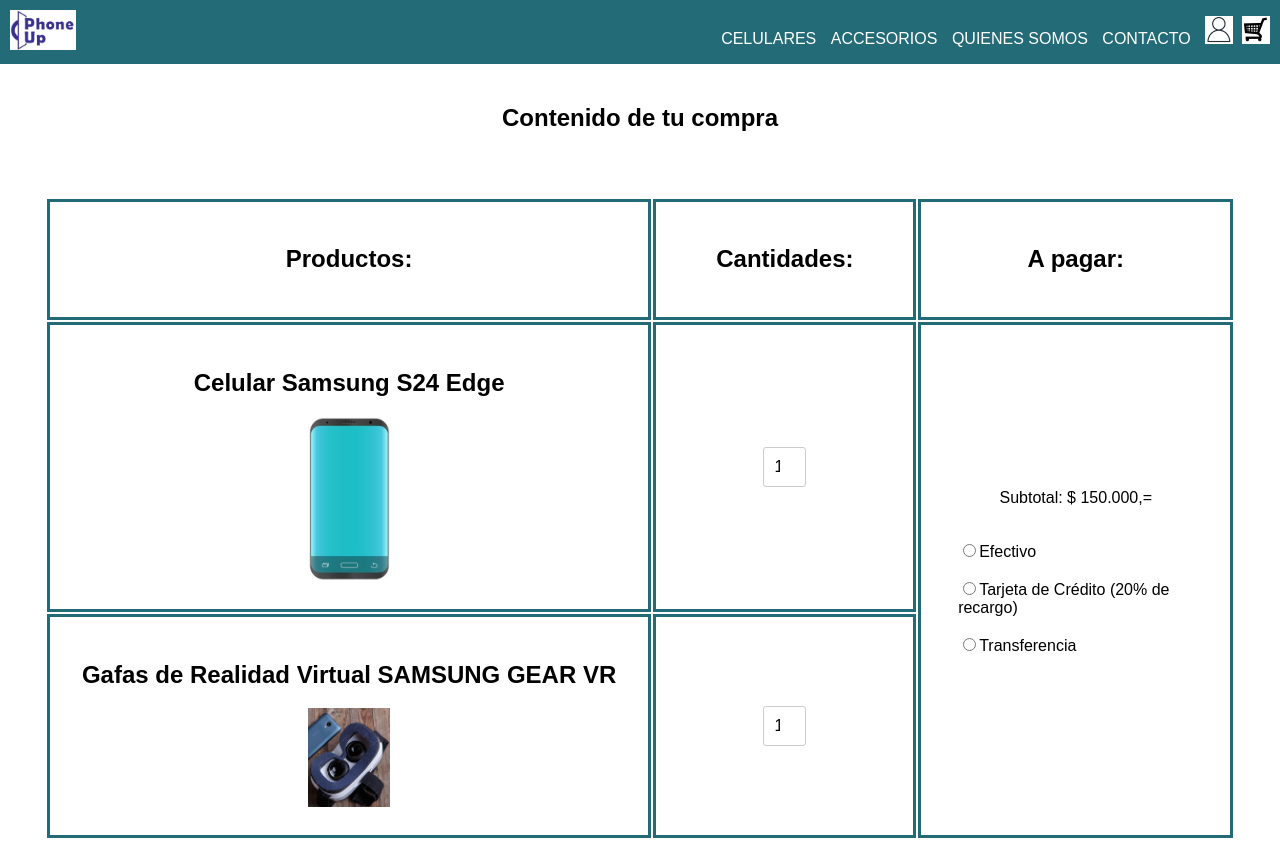
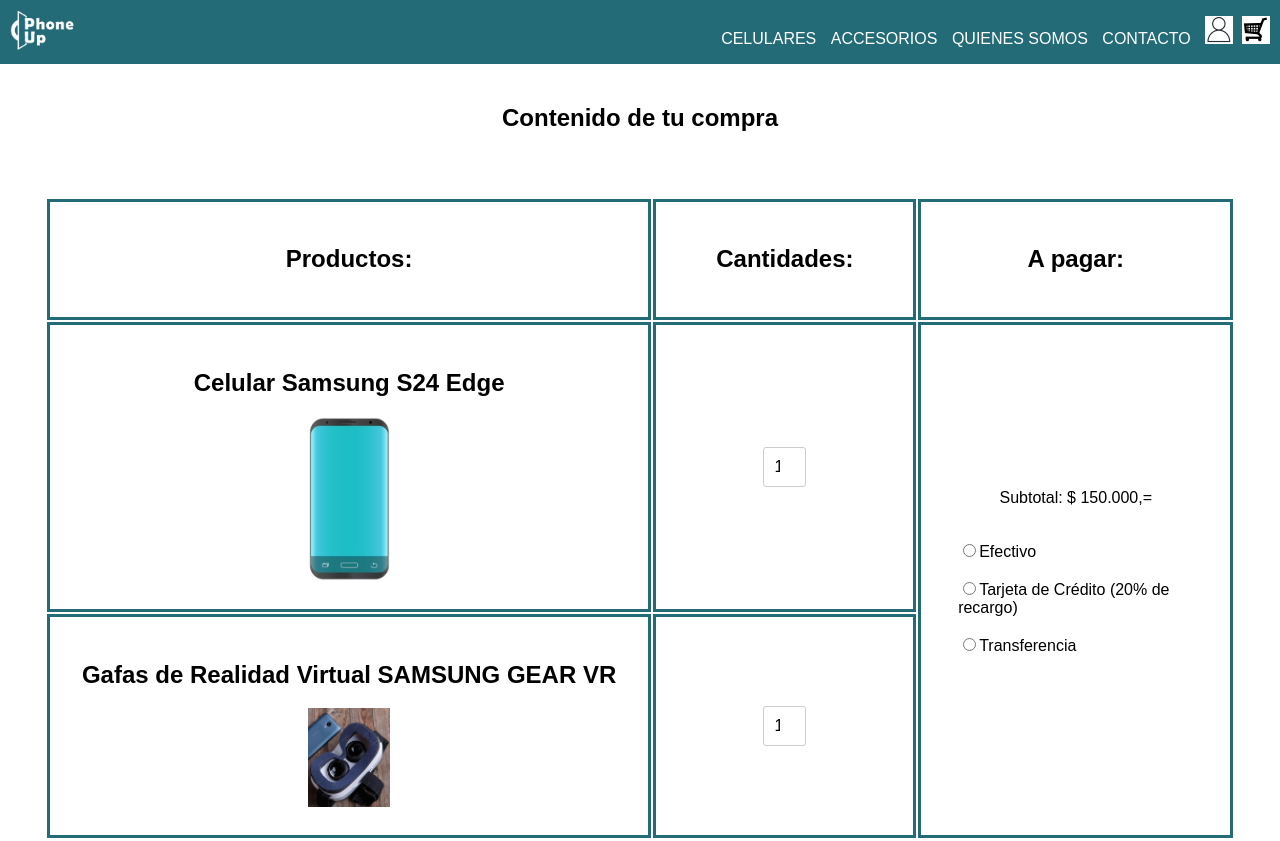
Before and after one commit to Raimun2000/TP1, a plain HTML site: page sitio3/sitio/carrito.html in a window 1280 px wide. Shown: the top 841 px of the page. Drawn offline with Linux system fonts and the light colour scheme.

Commit message:
Add files via upload

```diff
--- a/sitio3/sitio/carrito.html
+++ b/sitio3/sitio/carrito.html
@@ -10,7 +10,7 @@
     <header>
         <nav>
             <div class="logo">
-                <img src="../imagenes/logo-del-portal-telefonia.jpg" alt="PhoneUp Logo">
+                <img src="../imagenes/logo-del-portal-telefonia.png" alt="PhoneUp Logo">
             </div>
 
             <div class="nav-links">
```
Also changed, not shown: sitio3/index.html (+1 -1 lines), sitio3/sitio/accesorios.html (+1 -1 lines), sitio3/sitio/contacto.html (+1 -1 lines), sitio3/sitio/ingresar.html (+1 -1 lines), sitio3/sitio/quienes_somos.html (+1 -1 lines), sitio3/imagenes/logo-del-portal-telefonia.png (added), sitio3/imagenes/logo-del-portal-telefonia2.png (added), 1 other file.
